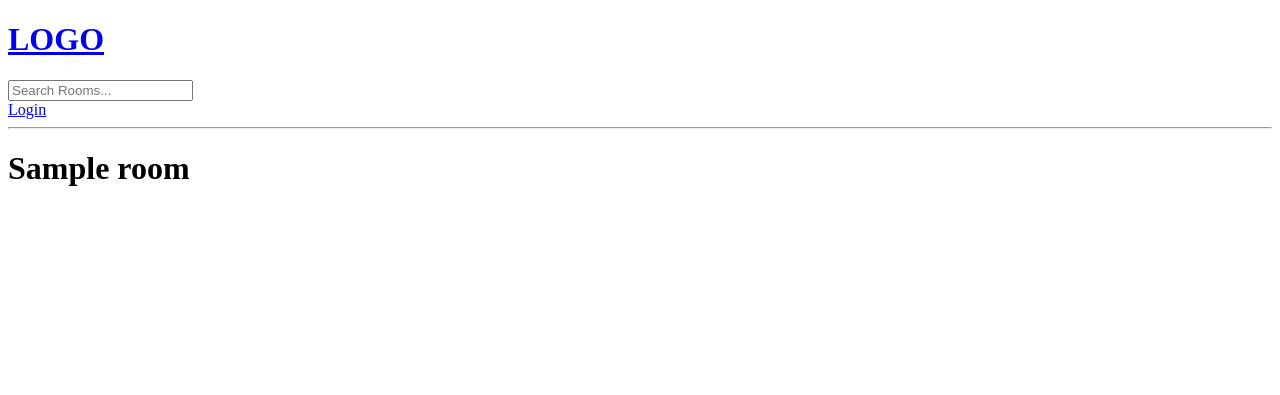
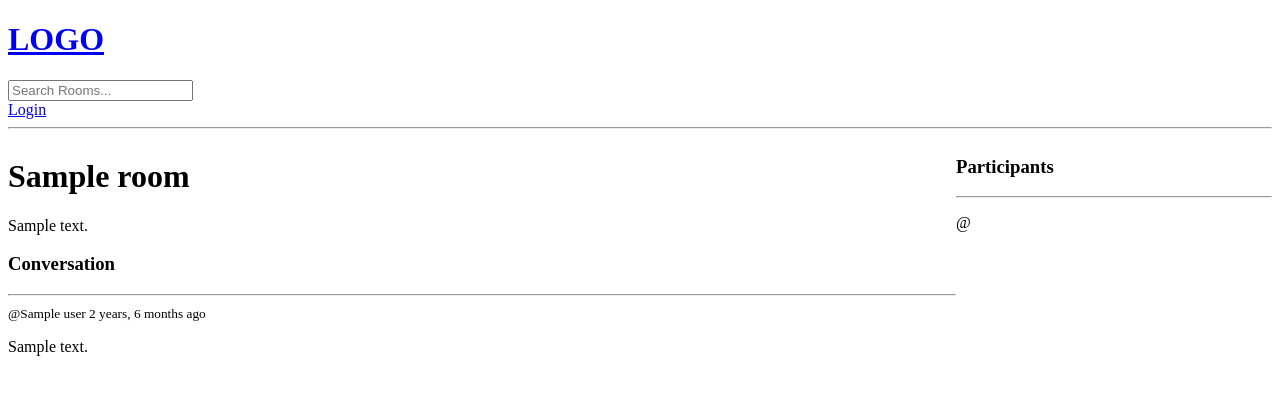
Before and after one commit to IzzaFathony/django-training, a Django app: template templates/base/room.html in a window 1280 px wide. Shown: the top 395 px of the page. Run offline with Django 3.2, Linux system fonts and the light colour scheme; the template is opened without the code that fills it: most values are stand-ins (such as "Sample title", 1, 10 or a date in 2020).

Commit message:
Chat room Messages CRUD

```diff
--- a/base/models.py
+++ b/base/models.py
@@ -13,7 +13,7 @@
     topic = models.ForeignKey(Topic, on_delete=models.SET_NULL, null=True)
     name = models.CharField(max_length=200)
     description = models.TextField(null=True, blank=True)
-    # participants = models.
+    participants = models.ManyToManyField(User, related_name="participants", blank=True)
     created = models.DateTimeField(auto_now_add=True)
     updated = models.DateTimeField(auto_now=True)
 
--- a/base/urls.py
+++ b/base/urls.py
@@ -9,5 +9,6 @@
     path("room/<str:pk>", views.room, name="room"),
     path("create-room", views.createRoom, name="create-room"),
     path("update-room/<str:pk>", views.updateRoom, name="update-room"),
-    path("delete-room/<str:pk>", views.deleteRoom, name="delete-room")
+    path("delete-room/<str:pk>", views.deleteRoom, name="delete-room"),
+    path("delete-message/<str:pk>", views.deleteMessage, name="delete-message")
 ]
--- a/templates/base/room.html
+++ b/templates/base/room.html
@@ -1,5 +1,55 @@
 {% extends "main.html" %}
 
 {% block content %}
-<h1>{{ room.name }}</h1>
+
+<style>
+    .room-container {
+        display: grid;
+        grid-template-columns: 3fr 1fr;
+    }
+</style>
+
+<div class="room-container">
+    <div>
+        <h1>{{ room.name }}</h1>
+
+        <p>{{ room.description }}</p>
+
+        <div class="comment-wrapper">
+            <h3>Conversation</h3>
+            <hr>
+
+            {% for message in room_messages %}
+                <div>
+                    {% if request.user == message.user %}
+                        <a href="{% url 'delete-message' message.id %}">Delete</a>
+                    {% endif %}
+                    <small>@{{ message.user }} {{ message.created|timesince }} ago</small>
+                    <p>{{ message.body }}</p>
+                </div>
+            {% endfor %}
+        </div>
+
+        {% if request.user.is_authenticated %}
+            <div class="comment-form">
+                <form action="" method="post">
+                    {% csrf_token %}
+                    <input type="text" name="body" placeholder="Write you message here....">
+                </form>
+            </div>
+        {% endif %}
+    </div>
+
+    <div>
+        <h3>Participants</h3>
+        <hr>
+
+        {% for participant in participants %}
+            <div>
+                <p>@{{ user.username }}</p>
+            </div>
+        {% endfor %}
+    </div>
+</div>
+
 {% endblock content %}
```
Also changed, not shown: base/views.py (+27 -2 lines), base/migrations/0003_alter_room_options_room_participants.py (added), db.sqlite3.
